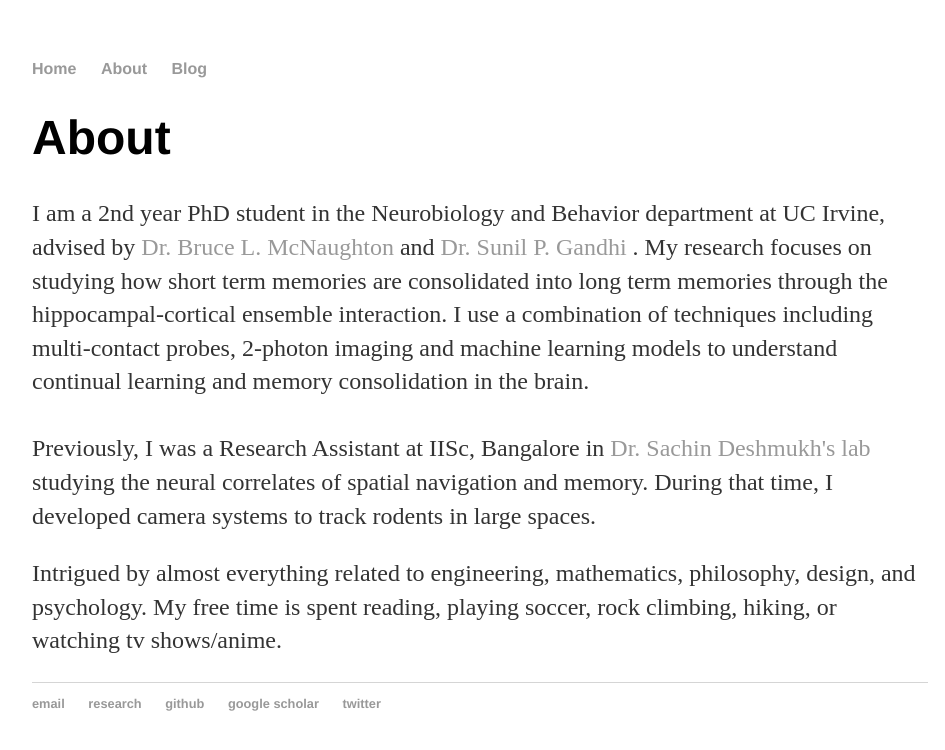
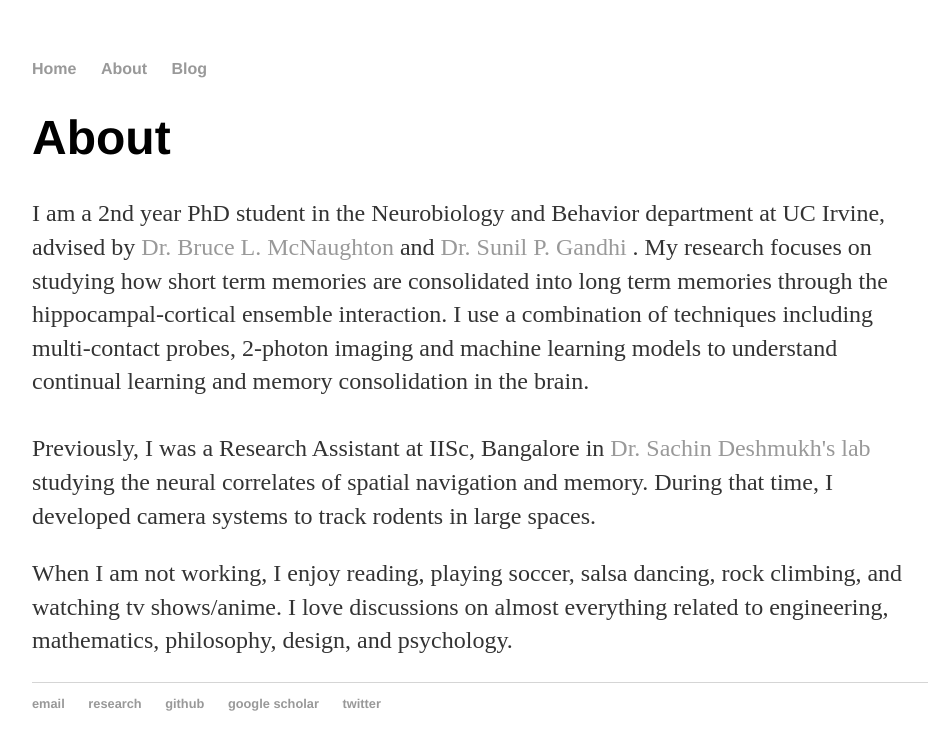
Before and after one commit to rajatsaxena/rajatsaxena.github.io, a Jekyll site: the page built from about/index.html, in a window 1280 px wide. Shown: the top 750 px of the page, without its empty margins (160-1105 px from the left). Built offline with Jekyll 4.4.1, drawn with Linux system fonts in a browser that asks for light colours.

Commit message:
Update index.html

```diff
--- a/about/index.html
+++ b/about/index.html
@@ -17,6 +17,6 @@ title: Rajat Saxena's Blog
 				studying the neural correlates of spatial navigation and memory. During that time, I developed
 				camera systems to track rodents in large spaces.
 			</p>
-<p> Intrigued by almost everything related to engineering, mathematics, philosophy, design, and psychology. My free time is spent reading, playing soccer,
-	rock climbing, hiking, or watching tv shows/anime. </p>
+<p> When I am not working, I enjoy reading, playing soccer, salsa dancing, rock climbing, and watching tv shows/anime.
+	I love discussions on almost everything related to engineering, mathematics, philosophy, design, and psychology.  </p>
 		</div>
```
